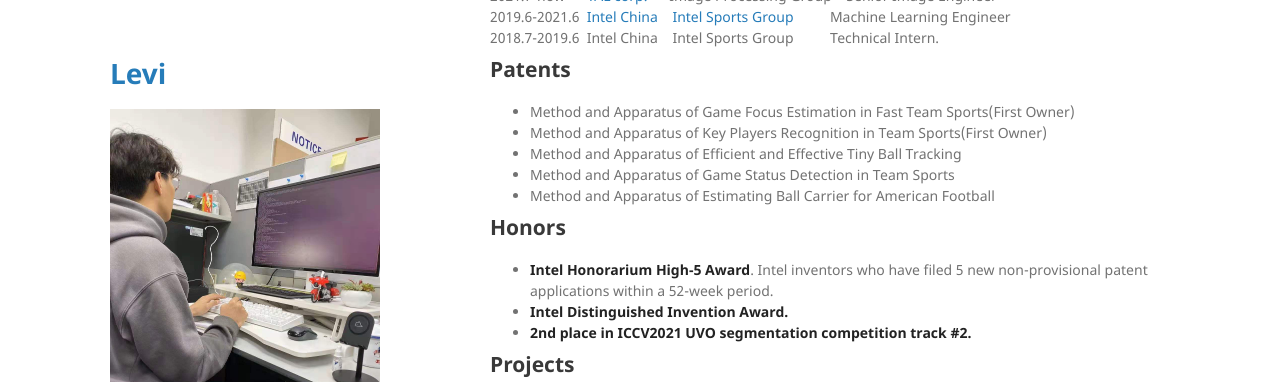
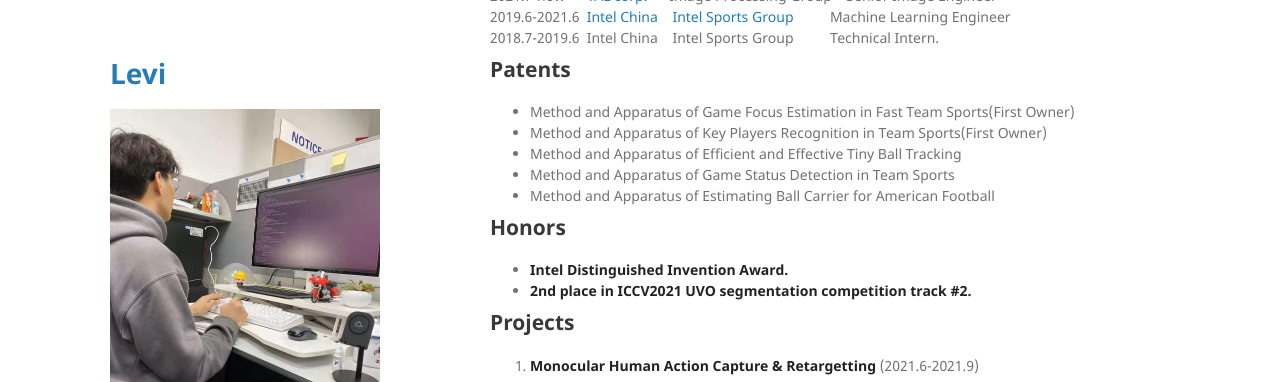
Before and after one commit to leviome/leviome.github.io, a Jekyll site: the page built from index.md, in a window 1280 px wide and 900 px high, scrolled down 347 px, cut to the strip 0-382 px from the top of the window. Built offline with Jekyll 4.4.1, drawn with Linux system fonts in a browser that asks for light colours; our own code applies the rules of GitHub Pages for plain Markdown files.

Commit message:
Update index.md

```diff
--- a/index.md
+++ b/index.md
@@ -20,7 +20,6 @@
 - Method and Apparatus of Estimating Ball Carrier for American Football
 
 ##  Honors
-- **Intel Honorarium High-5 Award**. Intel inventors who have filed 5 new non-provisional patent applications within a 52-week period.
 - **Intel Distinguished Invention Award.**
 - **2nd place in ICCV2021 UVO segmentation competition track #2.**
 
```
